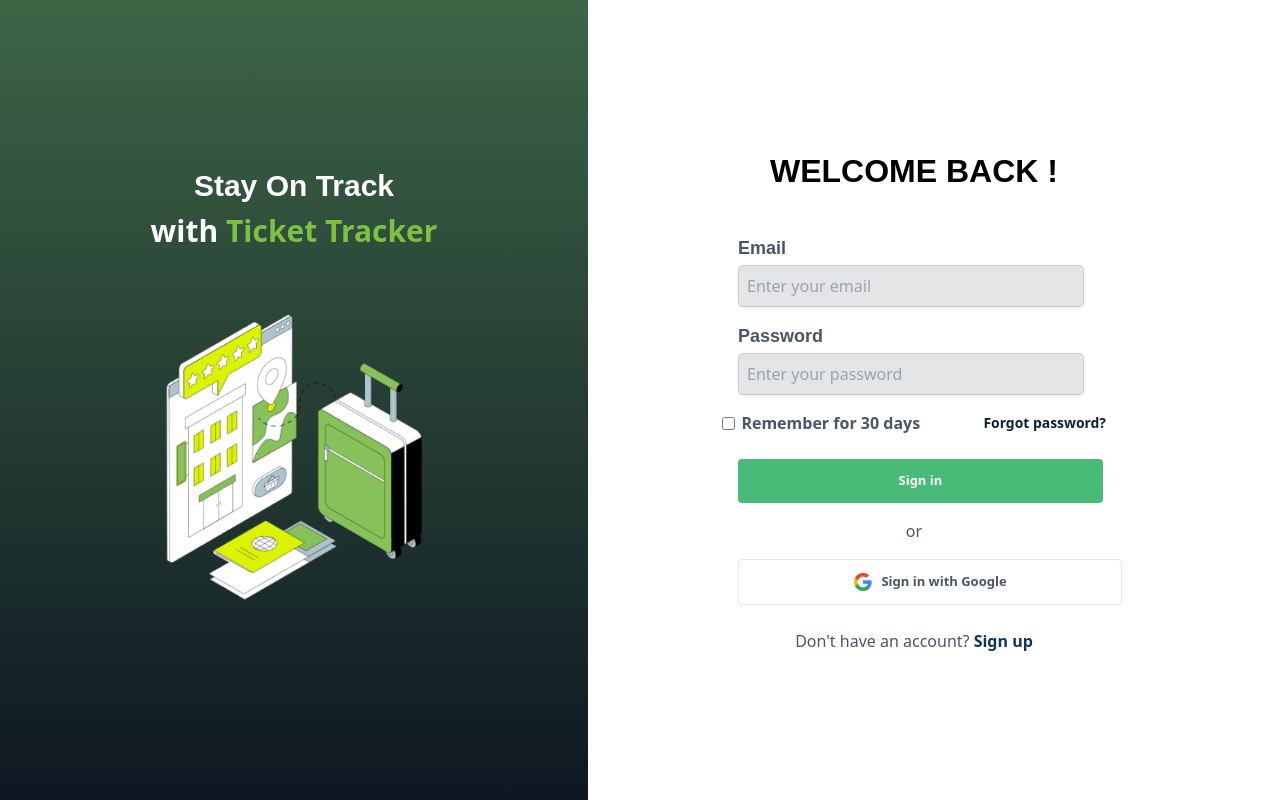
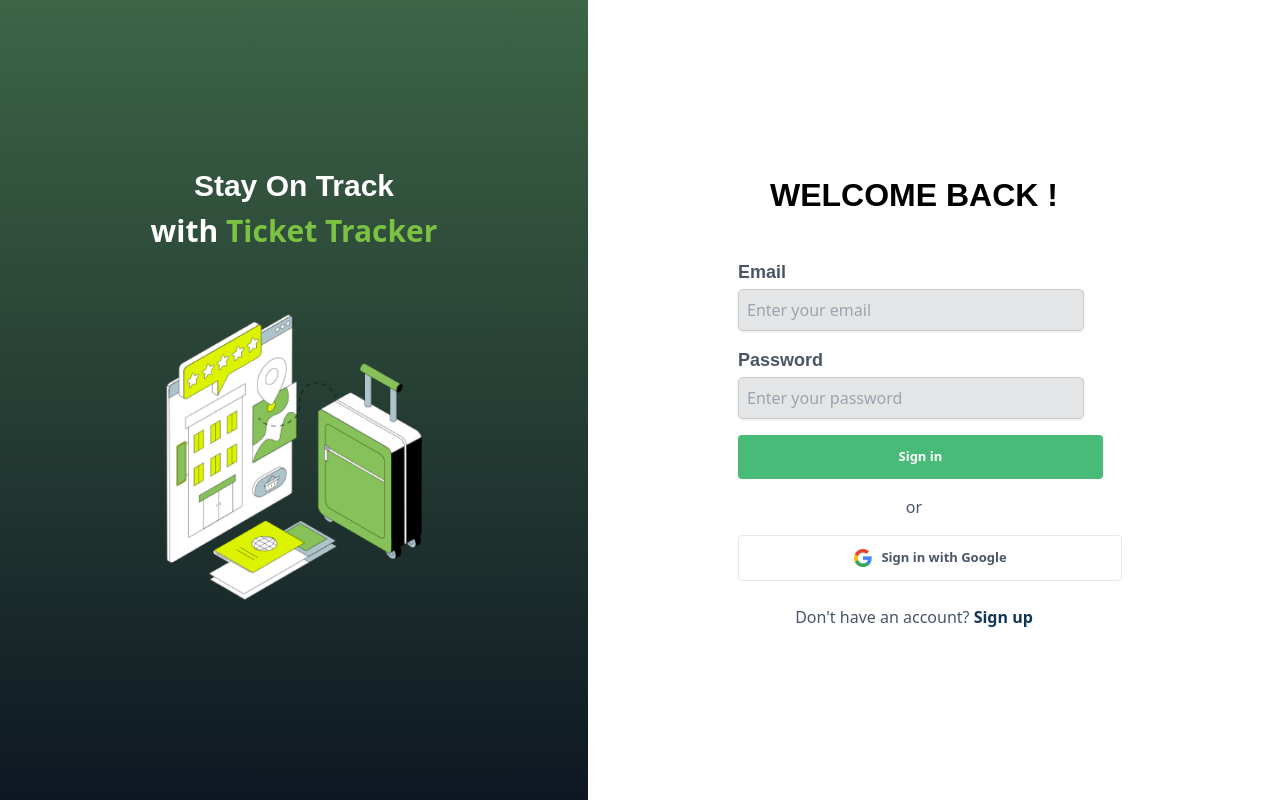
Before and after one commit to StarStrucks-Tech/Jougan, a React (Create React App) app: page /login in a window 1280 px wide. Built offline with nearby package versions, Linux system fonts and the light colour scheme; no server answers.

Commit message:
Update login.jsx (#20)

```diff
--- a/src/Screens/login.jsx
+++ b/src/Screens/login.jsx
@@ -63,13 +63,6 @@
             <label className="label" htmlFor="password">Password</label>
             <input className="input" onChange={(e) => setPassword(e.target.value)} id="password" type="password" placeholder="Enter your password" />
           </div>
-          <div className="checkbox-group">
-            <label className="checkbox-label">
-              <input className="checkbox" type="checkbox" />
-              <span>Remember for 30 days</span>
-            </label>
-            <a className="forgot-password" href="forgot-pass">Forgot password?</a>
-          </div>
           <div className="form-group">
             <button className="button" type="submit">Sign in</button>
           </div>
```
